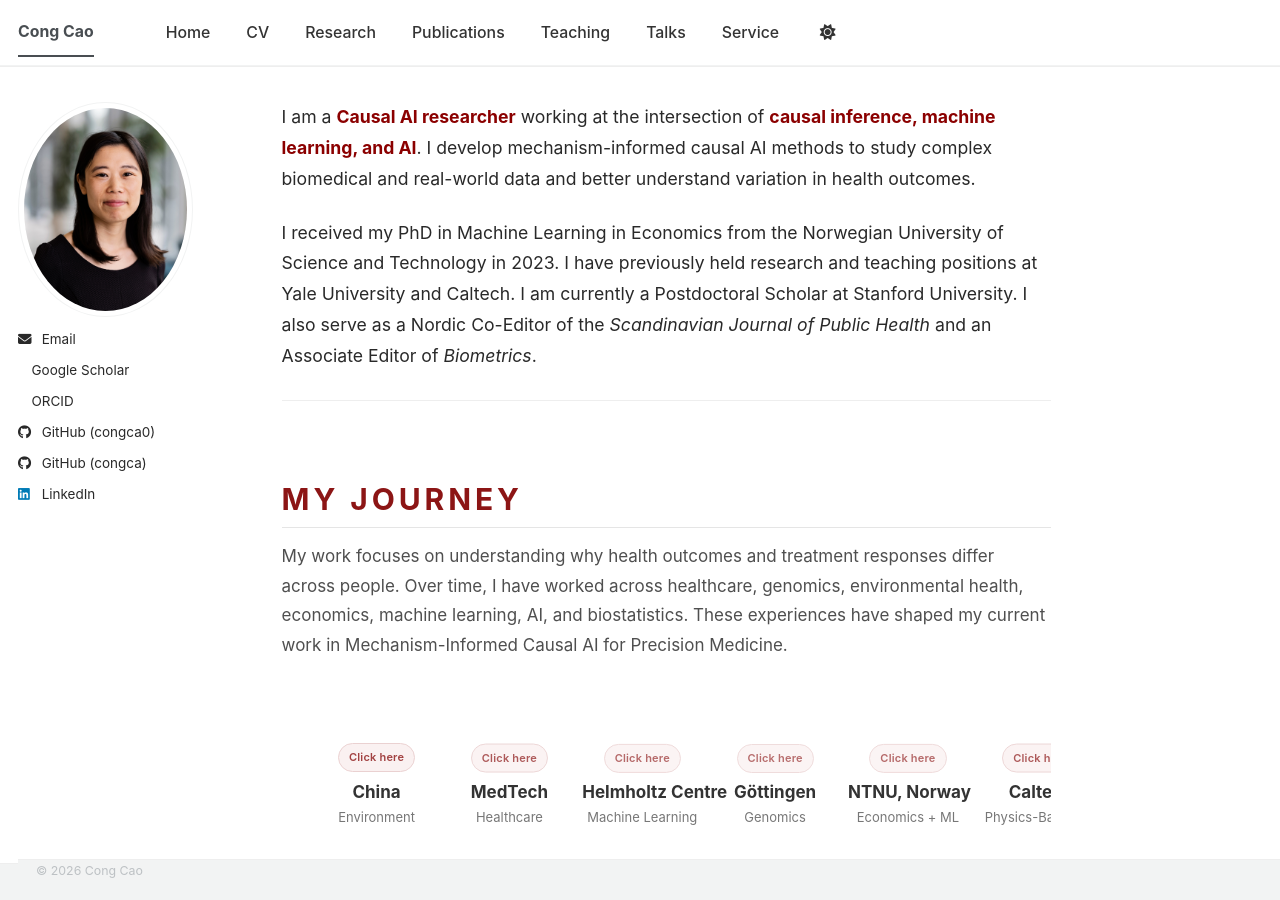
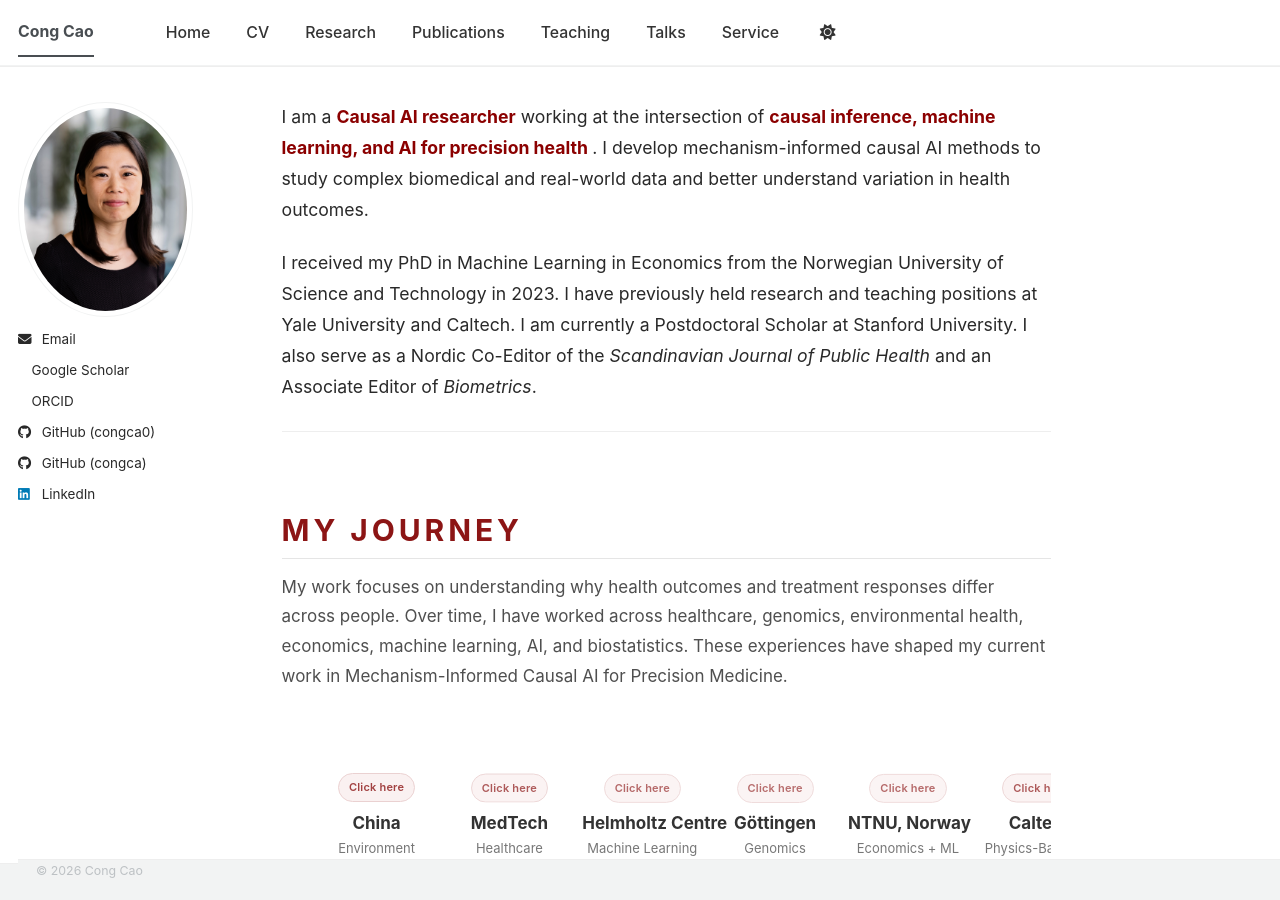
Before and after one commit to congca0/congca0.github.io, a Jekyll site: the page built from index.md, in a window 1280 px wide and 900 px high. Built offline with Jekyll 4.4.1, drawn with Linux system fonts in a browser that asks for light colours; a style sheet for code colours, icons or effects is not loaded; our own code applies the rules of GitHub Pages for plain Markdown files.

Commit message:
Update index.md

```diff
--- a/index.md
+++ b/index.md
@@ -3,7 +3,7 @@ permalink: /
 author_profile: true
 ---
 
-I am a <strong style="color: #8B0000;">Causal AI researcher</strong> working at the intersection of <strong style="color: #8B0000;">causal inference, machine learning, and AI</strong>. I develop mechanism-informed causal AI methods to study complex biomedical and real-world data and better understand variation in health outcomes.
+I am a <strong style="color: #8B0000;">Causal AI researcher</strong> working at the intersection of <strong style="color: #8B0000;">causal inference, machine learning, and AI for precision health </strong>. I develop mechanism-informed causal AI methods to study complex biomedical and real-world data and better understand variation in health outcomes.
 
 I received my PhD in Machine Learning in Economics from the Norwegian University of Science and Technology in 2023. I have previously held research and teaching positions at Yale University and Caltech. I am currently a Postdoctoral Scholar at Stanford University. I also serve as a Nordic Co-Editor of the *Scandinavian Journal of Public Health* and an Associate Editor of *Biometrics*.
 
```
